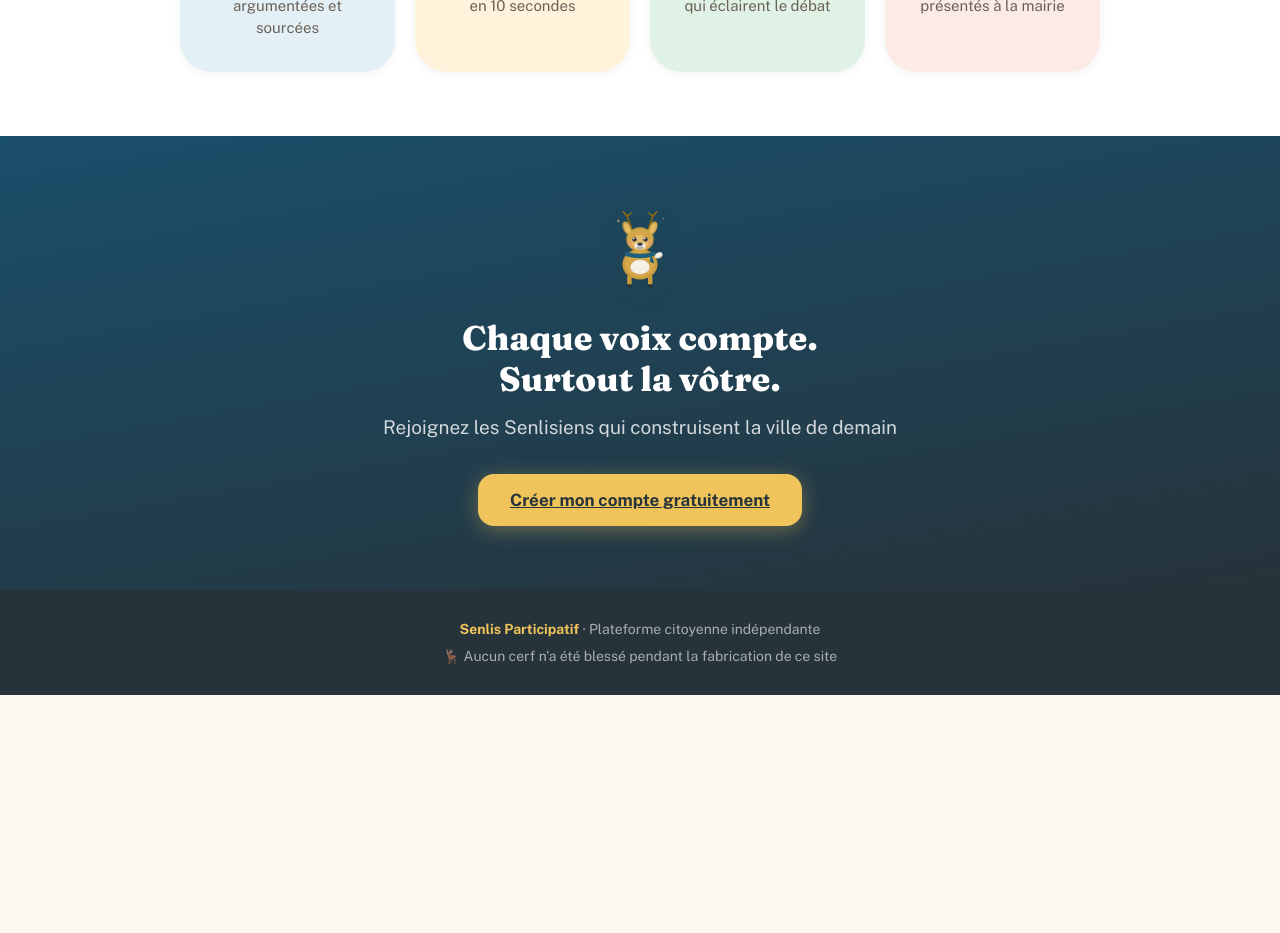
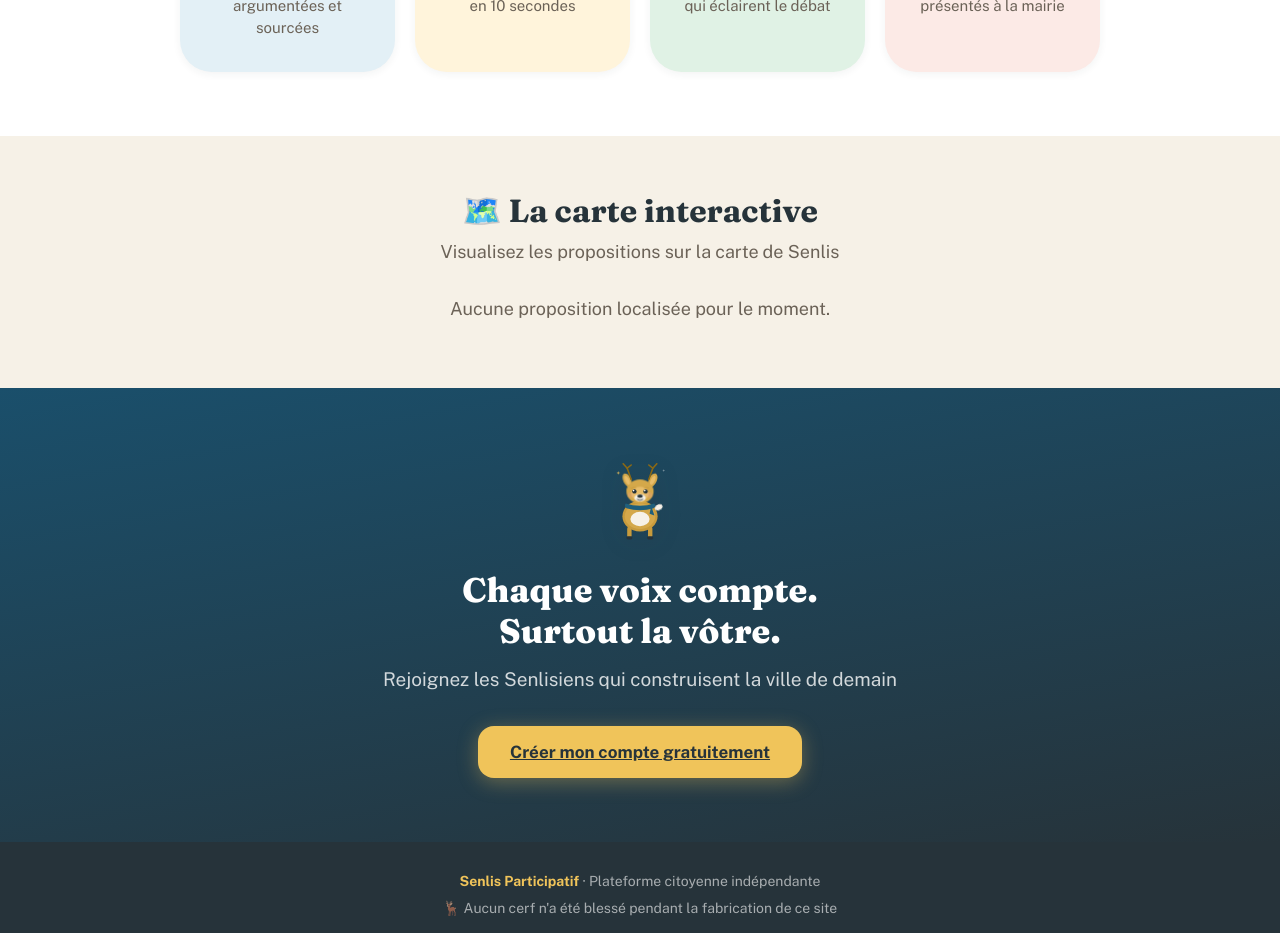
Before and after one commit to Nathalie-Leduc/Senlis-Participatif, a React (Vite) app in the folder client/: page / in a window 1280 px wide. Shown: the part 860-1793 px from the top of the page. Before the commit the page ends 1555 px from the top, so only its background shows below. Built offline with nearby package versions, Linux system fonts and the light colour scheme; no server answers.

Commit message:
feat(client): marqueurs + périmètres GeoJSON (accueil, détail proposition)

```diff
--- a/client/src/components/MapView/MapView.jsx
+++ b/client/src/components/MapView/MapView.jsx
@@ -14,7 +14,7 @@
 // ouvrent une page où une carte apparaît réellement.
 // ══════════════════════════════════════════════════════════
 
-import { MapContainer, TileLayer, Marker, Popup } from 'react-leaflet';
+import { MapContainer, TileLayer, Marker, Popup, GeoJSON } from 'react-leaflet';
 import L from 'leaflet';
 import 'leaflet/dist/leaflet.css';
 import { Link } from 'react-router-dom';
@@ -44,18 +44,38 @@ const cerfIcon = L.divIcon({
 // quand aucun marqueur précis n'est fourni (vue d'ensemble).
 const SENLIS_CENTER = [49.2058, 2.5847];
 
+// Style du tracé de périmètre (zone piétonne, par exemple) — vert
+// "tilleul" semi-transparent, cohérent avec la légende prévue au
+// wireframe (🟢 Périmètre piéton).
+const PERIMETER_STYLE = {
+  color: '#3A7A4D',
+  weight: 3,
+  fillColor: '#3A7A4D',
+  fillOpacity: 0.15,
+};
+
 /**
  * @param {[number, number]} center - [latitude, longitude] du centre initial
  * @param {number} zoom - niveau de zoom initial (plus grand = plus proche)
  * @param {Array<{id, lat, lng, label, slug?}>} markers - points à afficher
+ * @param {object|Array<object>} perimeters - un objet GeoJSON (Feature/FeatureCollection),
+ *   ou un tableau de plusieurs — le tracé d'une zone piétonne, par exemple.
+ *   Peut être absent : toutes les propositions n'ont pas forcément
+ *   de périmètre saisi (ça arrive avec S3-04, saisie admin).
  * @param {number|string} height - hauteur du conteneur (la largeur suit son parent)
  */
 export default function MapView({
   center = SENLIS_CENTER,
   zoom = 15,
   markers = [],
+  perimeters = [],
   height = 320,
 }) {
+  // On accepte un objet GeoJSON unique OU un tableau — plus simple
+  // pour qui appelle ce composant avec une seule proposition (page
+  // détail) que d'avoir à l'envelopper soi-même dans un tableau.
+  const perimeterList = Array.isArray(perimeters) ? perimeters : [perimeters];
+
   return (
     <MapContainer
       center={center}
@@ -72,6 +92,11 @@ export default function MapView({
         attribution='&copy; <a href="https://www.openstreetmap.org/copyright">OpenStreetMap</a>'
         url="https://{s}.tile.openstreetmap.org/{z}/{x}/{y}.png"
       />
+
+      {perimeterList.filter(Boolean).map((geoJson, i) => (
+        <GeoJSON key={i} data={geoJson} style={PERIMETER_STYLE} />
+      ))}
+
       {markers.map((m) => (
         <Marker key={m.id} position={[m.lat, m.lng]} icon={cerfIcon}>
           <Popup>
--- a/client/src/pages/Accueil.jsx
+++ b/client/src/pages/Accueil.jsx
@@ -7,12 +7,40 @@
 // données (propositions, enquêtes) aux sprints suivants.
 // ══════════════════════════════════════════════════════════
 
+import { useState, useEffect } from 'react';
 import { Link } from 'react-router-dom';
 import { useAuth } from '../contexts/AuthContext.jsx';
+import { api } from '../services/api.js';
 import Mascot from '../components/Mascot/Mascot.jsx';
+import LazyMapView from '../components/MapView/LazyMapView.jsx';
 
 export default function Accueil() {
   const { isLogged } = useAuth();
+  const [proposalsTotal, setProposalsTotal] = useState(0);
+  const [markers, setMarkers] = useState([]);
+  const [mapLoaded, setMapLoaded] = useState(false);
+
+  // On récupère un lot de propositions publiques pour la mini-carte
+  // ET pour le compteur "propositions" du hero — une seule requête
+  // sert les deux affichages, pas besoin d'en faire deux séparées.
+  useEffect(() => {
+    api.get('/proposals?limit=50')
+      .then((data) => {
+        setProposalsTotal(data.pagination.total);
+        setMarkers(
+          data.items
+            .filter((p) => p.lat && p.lng) // toutes n'ont pas (encore) de localisation
+            .map((p) => ({ id: p.id, lat: p.lat, lng: p.lng, label: p.title, slug: p.slug }))
+        );
+      })
+      .catch(() => {
+        // Page d'accueil : on échoue silencieusement plutôt que
+        // d'afficher une bannière d'erreur — un hero qui plante
+        // fait mauvaise impression, et le reste de la page reste
+        // utile même sans les chiffres/la carte.
+      })
+      .finally(() => setMapLoaded(true));
+  }, []);
 
   return (
     <>
@@ -48,8 +76,12 @@ export default function Accueil() {
               10 secondes et participez aux enquêtes qui comptent vraiment.
             </p>
             <div style={{ display: 'flex', gap: 12, flexWrap: 'wrap', marginBottom: 20 }}>
+              {/* "participants" resterait à afficher un vrai chiffre le
+                  jour où une route dédiée existera (ex. total de citoyens
+                  vérifiés) — pas encore le cas, donc honnêteté d'abord :
+                  on ne fabrique pas un total qu'on ne peut pas vérifier. */}
               <div className="stat-pill"><span className="num">0</span> participants</div>
-              <div className="stat-pill"><span className="num">0</span> propositions</div>
+              <div className="stat-pill"><span className="num">{proposalsTotal}</span> propositions</div>
             </div>
             <div style={{ display: 'flex', gap: 12, flexWrap: 'wrap' }}>
               {isLogged ? (
@@ -57,7 +89,10 @@ export default function Accueil() {
               ) : (
                 <Link to="/inscription" className="btn btn-gold">Je participe !</Link>
               )}
-              <Link to="/carte" className="btn btn-ghost">Explorer la carte</Link>
+              {/* "/carte" n'existe pas comme page séparée dans le plan
+                  du site (14-sitemap.md) — la carte est une SECTION de
+                  cet accueil. Une ancre, pas une route. */}
+              <a href="#carte" className="btn btn-ghost">Explorer la carte</a>
             </div>
           </div>
 
@@ -104,6 +139,32 @@ export default function Accueil() {
         </div>
       </section>
 
+      {/* ── Carte ─────────────────────────────────────────── */}
+      {/* id="carte" : c'est la cible de l'ancre "Explorer la carte"
+          du hero, juste au-dessus — pas une route séparée. */}
+      <section id="carte" className="section-map" style={{ padding: '56px 20px 64px', background: '#F6F1E7' }}>
+        <div className="wrap" style={{ textAlign: 'center' }}>
+          <h2 style={{ fontFamily: "'Fraunces', serif", fontSize: 32, marginBottom: 8 }}>
+            🗺️ La carte interactive
+          </h2>
+          <p style={{ color: '#6B6257', marginBottom: 28, fontSize: 18 }}>
+            Visualisez les propositions sur la carte de Senlis
+          </p>
+
+          {markers.length > 0 ? (
+            <LazyMapView center={[49.2058, 2.5847]} zoom={14} markers={markers} height={380} />
+          ) : mapLoaded ? (
+            <p style={{ color: '#6B6257' }}>Aucune proposition localisée pour le moment.</p>
+          ) : (
+            <p style={{ color: '#6B6257' }}>Chargement de la carte…</p>
+          )}
+
+          {/* Les couches IRIS et parkings de report (voir wireframe)
+              arrivent avec S3-03 — pas encore de légende à 3 entrées
+              tant qu'il n'y a que les marqueurs de propositions. */}
+        </div>
+      </section>
+
       {/* ── CTA final ────────────────────────────────── */}
       <section className="section-cta" style={{ padding: '64px 20px', textAlign: 'center' }}>
         <div className="wrap">
--- a/client/src/pages/PropositionDetail.jsx
+++ b/client/src/pages/PropositionDetail.jsx
@@ -186,14 +186,16 @@ export default function PropositionDetail() {
       )}
 
       {/* ── Carte ─────────────────────────────────────────── */}
-      {/* Les périmètres GeoJSON (tracé de rue fermée, zone
-          végétalisée...) arrivent avec S3-02 — ici, un simple
-          marqueur ponctuel sur les coordonnées de la proposition. */}
+      {/* Le périmètre GeoJSON (tracé exact d'une rue fermée, par
+          exemple) reste vide tant que S3-04 (saisie admin) n'existe
+          pas — mais la capacité de l'afficher est prête dès qu'un
+          admin en saisira un. */}
       {proposal.lat && proposal.lng && (
         <div style={{ marginBottom: 24 }}>
           <LazyMapView
             center={[proposal.lat, proposal.lng]}
             markers={[{ id: proposal.id, lat: proposal.lat, lng: proposal.lng, label: proposal.title }]}
+            perimeters={proposal.geoJson}
           />
         </div>
       )}
```
